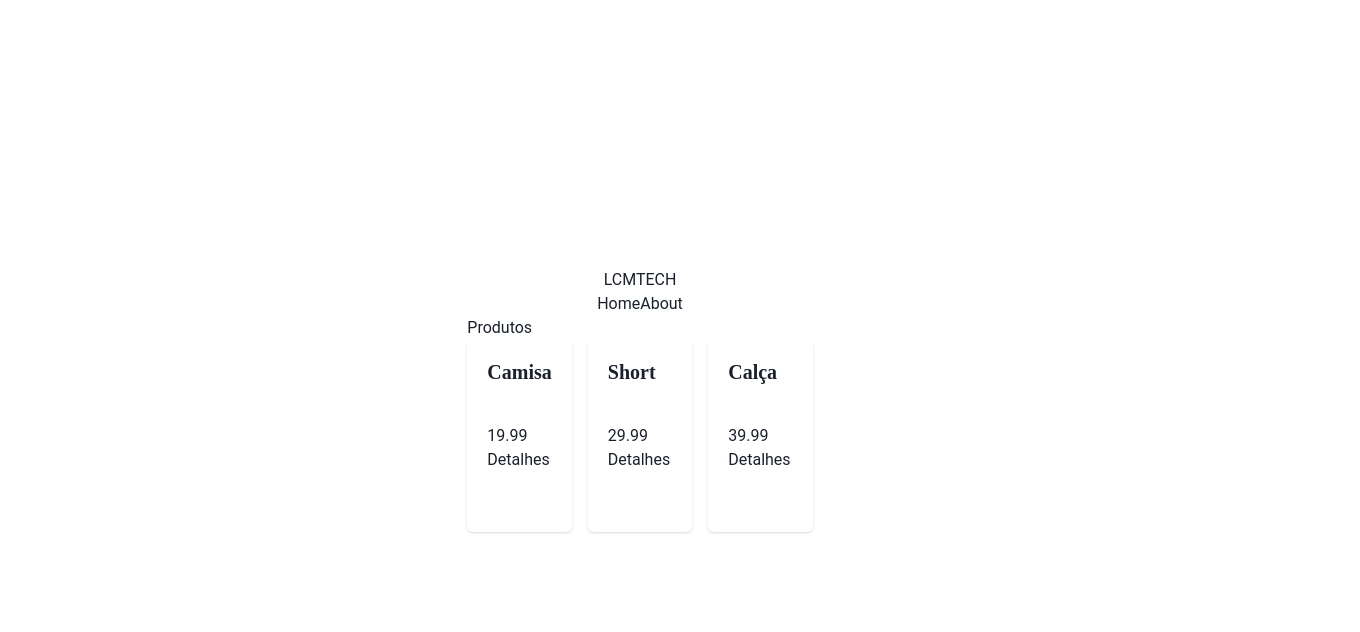
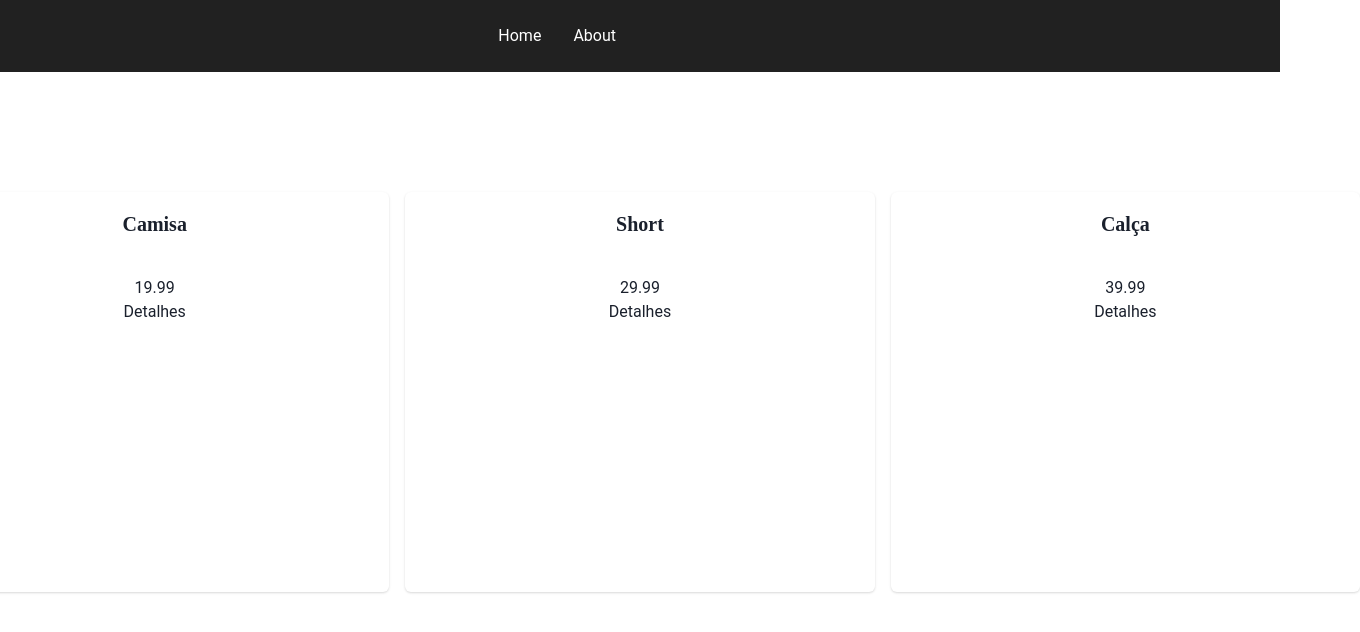
Before and after one commit to CarolinaSanches24/reactRouter, a React (Vite) app in the folder router/: page / in a window 1280 px wide. Shown: the top 632 px of the page, 1360 px wide, since content can reach past the window. Built offline with nearby package versions, Linux system fonts and the light colour scheme; data requests are answered from the project's data file.

Commit message:
feat: :lipstick: style initial home

```diff
--- a/router/src/App.tsx
+++ b/router/src/App.tsx
@@ -10,8 +10,7 @@ import Product from "./pages/Product";
 
 function App() {
   return (
-    <Box className="App" display="flex" flexDirection="column" alignItems="center" justifyContent="center" minHeight="100vh">
-      <h1>LCMTECH</h1>
+    <Box className="App" display="flex" flexDirection="column" alignItems="center" justifyContent="center">
       <BrowserRouter>
         <NavBar />
         <Routes>
--- a/router/src/components/NavBar.tsx
+++ b/router/src/components/NavBar.tsx
@@ -1,12 +1,15 @@
-import { Link } from "react-router-dom"
+import { Link } from "react-router-dom";
+import { Box, HStack, Text } from "@chakra-ui/react";
 
 const NavBar = () => {
   return (
-    <nav>
-        <Link to='/'>Home</Link>
-        <Link to='/about'>About</Link>
-    </nav>
-  )
-}
+    <Box as="nav" bg="rgba(0, 0, 0, 0.87)" padding="1.5rem" width="100%">
+      <HStack spacing="2rem" justifyContent="right" marginEnd="80vh">
+        <Text as= {Link} to="/" color="#FFF">Home</Text>
+        <Text as= {Link} to="/about" color="#FFF">About</Text>
+      </HStack>
+    </Box>
+  );
+};
 
-export default NavBar
+export default NavBar;
--- a/router/src/pages/Home.tsx
+++ b/router/src/pages/Home.tsx
@@ -7,6 +7,7 @@ import {
   Text,
   CardFooter,
   SimpleGrid,
+  Box
 } from "@chakra-ui/react";
 
 import {Link} from 'react-router-dom';
@@ -16,14 +17,12 @@ const Home = () => {
   const { data: items, error } = useFetch(url);
 
   return (
-    <div>
-      <h1>Produtos</h1>
-      {/** Se tiver erro, imprima o erro */}
+    <Box marginTop="15vh">
       {error && <p>{error}</p>}
-      <SimpleGrid columns={[1, 2, 3]} spacing="4">
+      <SimpleGrid columns={[1, 2, 3]} spacing="4" width="180vh" height="50vh">
         {items &&
           items.map((item) => (
-            <Card key={item.id}>
+            <Card key={item.id} textAlign="center">
               <CardHeader>
                 <Heading size="md">{item.name}</Heading>
               </CardHeader>
@@ -36,7 +35,7 @@ const Home = () => {
             </Card>
           ))}
       </SimpleGrid>
-    </div>
+    </Box>
   );
 };
 
```
